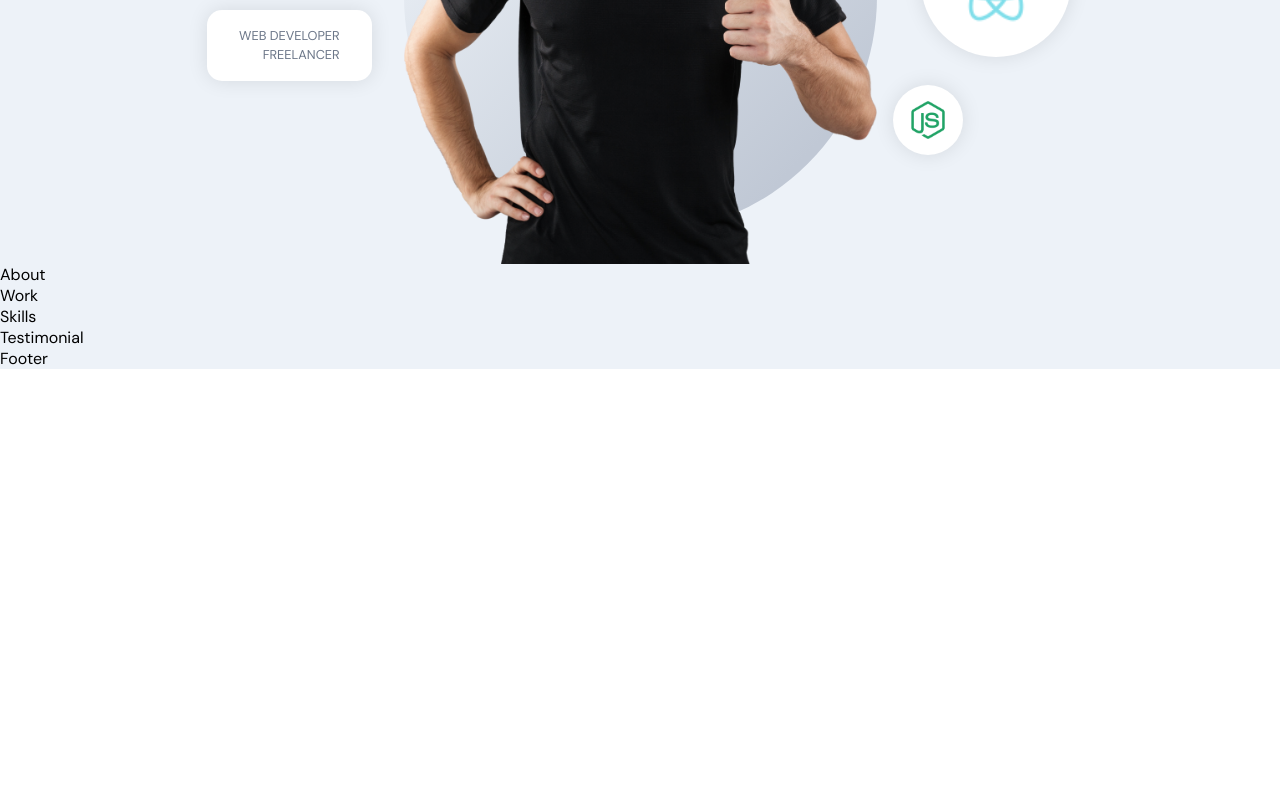
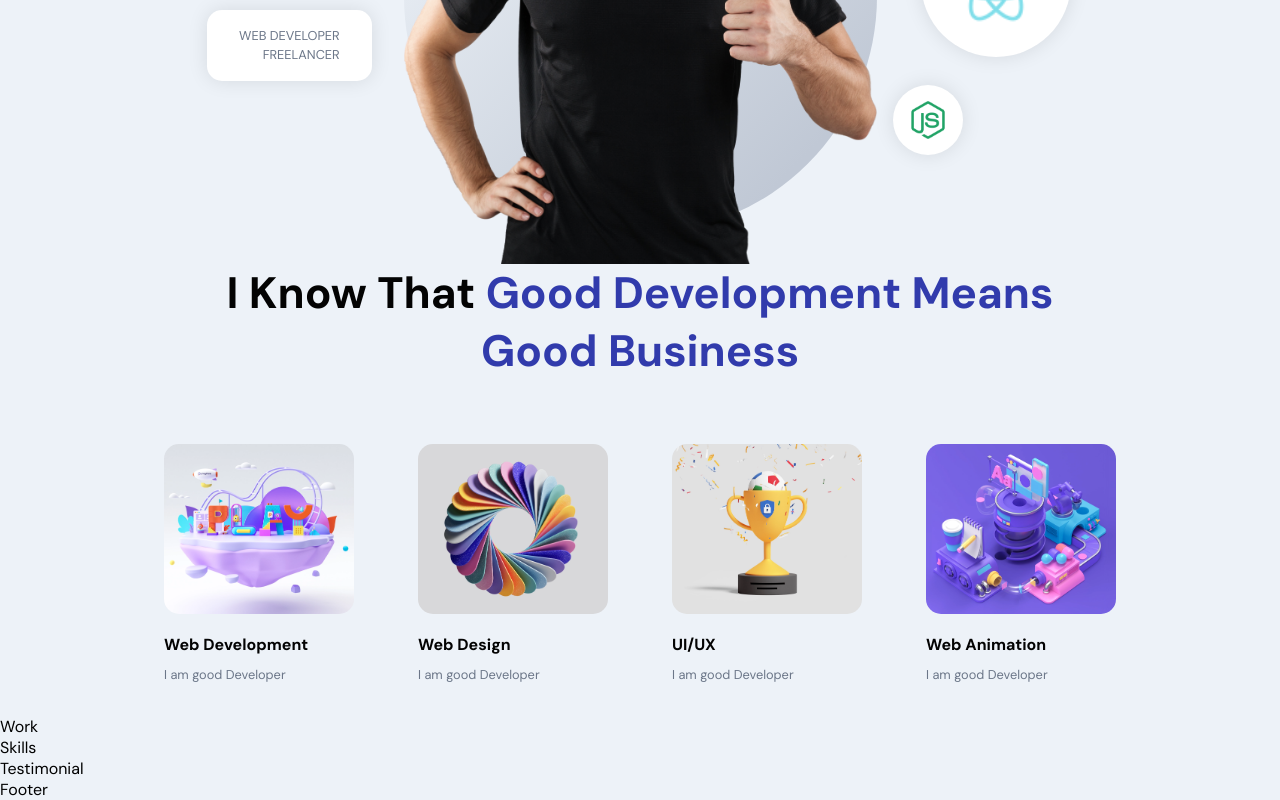
Before and after one commit to Rahmonjon22/my-portfolio, a React (Create React App) app in the folder frontend_react/: page / in a window 1280 px wide. Shown: the part 426-1226 px from the top of the page. Before the commit the page ends 800 px from the top, so only its background shows below. Built offline with nearby package versions, Linux system fonts and the light colour scheme.

Commit message:
About content

```diff
--- a/frontend_react/src/components/Navbar/navbar.scss
+++ b/frontend_react/src/components/Navbar/navbar.scss
@@ -93,6 +93,7 @@
         width: 70%;
         height: 70%;
         color: var(--white-color);
+        cursor: pointer;
     }
 
     div {
@@ -122,6 +123,7 @@
             width: 35px;
             height: 35px;
             color: var(--secondary-color);
+            cursor: pointer;
             margin: 0.5rem 1rem;
         }
 
--- a/frontend_react/src/container/About/About.jsx
+++ b/frontend_react/src/container/About/About.jsx
@@ -1,12 +1,39 @@
-import React from 'react';
+import React, { useState, useEffect } from "react";
+import { motion } from "framer-motion";
+import "./about.scss";
+import { images } from '../../constants';
 
-import './about.scss';
+const abouts = [
+  {title: 'Web Development', description: 'I am good Developer', imageUrl: images.about01},
+  {title: 'Web Design', description: 'I am good Developer', imageUrl: images.about02},
+  {title: 'UI/UX', description: 'I am good Developer', imageUrl: images.about03},
+  {title: 'Web Animation', description: 'I am good Developer', imageUrl: images.about04}
 
-
+]
 const About = () => {
   return (
-    <div>About</div>
-  )
-}
+    <>
+      <h2 className="head-text">
+        I Know That <span>Good Development means </span><br /> <span>Good Business</span>
+      </h2>
+      <div className="app__profiles">
+        {abouts.map((about, index) => (
+          <motion.div
+          whileInView={{ opacity: 1}}
+          whileHover={{ scale: 1.1}}
+          transition={{ duration: 0.5, type: 'tween'}}
+          className="app__profile-item"
+          key={about.title + index}
+          >
+            <img src={about.imageUrl} alt={about.title} />
+            <h2 className="bold-text" style={{ marginTop: 20 }}>{about.title}</h2>
+            <p className="p-text" style={{ marginTop: 10 }}>{about.description}</p>
 
-export default About
+          </motion.div>
+        ))}
+      </div>
+    </>
+  );
+};
+
+export default About;
--- a/frontend_react/src/container/About/about.scss
+++ b/frontend_react/src/container/About/about.scss
@@ -0,0 +1,39 @@
+.app__about{
+    flex: 1;
+    width: 100%;
+    flex-direction: column;
+}
+
+.app__profiles {
+    display: flex;
+    justify-content: center;
+    align-items: flex-start;
+    flex-wrap: wrap;
+    margin-top: 2rem;
+}
+
+.app__profile-item{
+    width: 190px;
+    display: flex;
+    justify-content: flex-start;
+    align-items: flex-start;
+    flex-direction: column;
+    margin: 2rem;
+
+    img{
+        width: 100%;
+        height: 170px;
+        border-radius: 15px;
+        object-fit: cover;
+    }
+
+    @media screen and (min-width: 2000px) {
+        width: 370px;
+        margin:2rem 4rem;
+
+        img{
+            height: 320px;
+        }
+
+    }
+}
```
